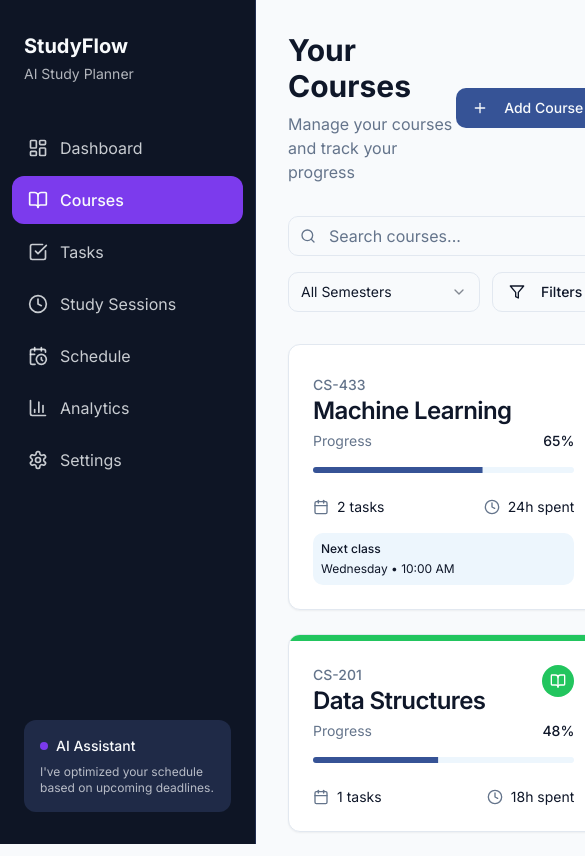
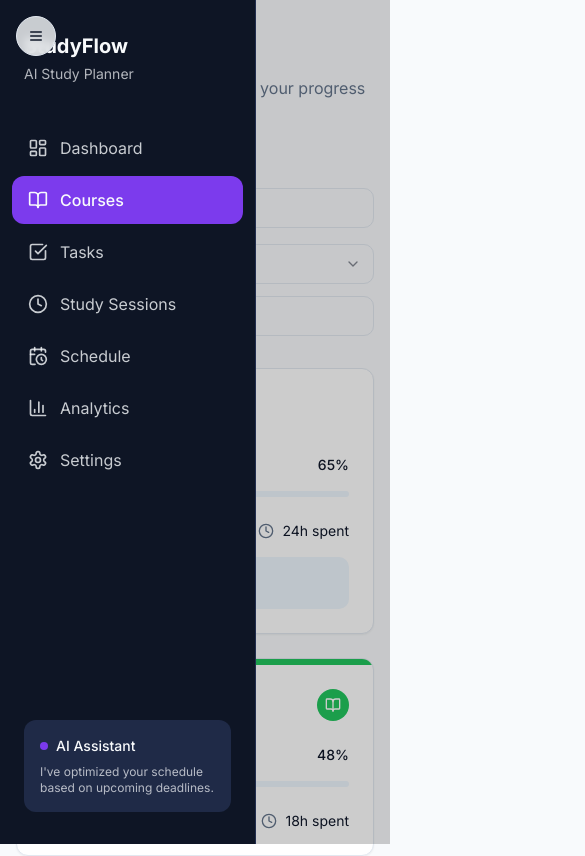
Before and after one commit to growthforge/learnwise-tracker, a React (Vite) app: page /courses in a window 390 px wide. Shown: the top 856 px of the page, 585 px wide, since content can reach past the window. Built offline with nearby package versions, Linux system fonts and the light colour scheme.

Commit message:
Address responsiveness and functionality
The previous commit did not fully address the responsiveness issues or implement the requested functionalities. This commit aims to resolve these problems and ensure a complete responsive design.

```diff
--- a/src/App.tsx
+++ b/src/App.tsx
@@ -4,6 +4,7 @@ import { Toaster as Sonner } from "@/components/ui/sonner";
 import { TooltipProvider } from "@/components/ui/tooltip";
 import { QueryClient, QueryClientProvider } from "@tanstack/react-query";
 import { BrowserRouter, Routes, Route } from "react-router-dom";
+import Layout from "./components/Layout";
 import Index from "./pages/Index";
 import NotFound from "./pages/NotFound";
 import Tasks from "./pages/Tasks";
@@ -12,8 +13,8 @@ import Analytics from "./pages/Analytics";
 import Schedule from "./pages/Schedule";
 import Sessions from "./pages/Sessions";
 import Settings from "./pages/Settings";
-import Layout from "./components/Layout";
 
+// Create a client
 const queryClient = new QueryClient();
 
 const App = () => (
--- a/src/components/Layout.tsx
+++ b/src/components/Layout.tsx
@@ -1,19 +1,42 @@
 
-import React, { ReactNode } from "react";
+import React, { ReactNode, useState } from "react";
 import Sidebar from "./Sidebar";
 import { AnimatePresence } from "framer-motion";
 import AnimatedTransition from "./AnimatedTransition";
+import { Menu } from "lucide-react";
+import { Button } from "@/components/ui/button";
 
 interface LayoutProps {
   children: ReactNode;
 }
 
 const Layout: React.FC<LayoutProps> = ({ children }) => {
+  const [sidebarOpen, setSidebarOpen] = useState(true);
+
   return (
-    <div className="flex min-h-screen bg-background">
-      <Sidebar />
-      <main className="flex-1 pl-64">
-        <div className="container py-8 px-8 max-w-7xl mx-auto">
+    <div className="flex min-h-screen bg-background relative">
+      {/* Mobile sidebar toggle button */}
+      <div className="fixed top-4 left-4 z-50 md:hidden">
+        <Button
+          size="icon"
+          variant="outline"
+          onClick={() => setSidebarOpen(!sidebarOpen)}
+          className="h-10 w-10 rounded-full bg-background/80 backdrop-blur-sm"
+        >
+          <Menu className="h-5 w-5" />
+        </Button>
+      </div>
+
+      {/* Sidebar - hidden on mobile by default */}
+      <div className={`${sidebarOpen ? 'translate-x-0' : '-translate-x-full'}
+                       fixed md:relative z-40 transition-transform duration-300 md:translate-x-0`}>
+        <Sidebar />
+      </div>
+
+      {/* Main content area - full width on mobile, with sidebar space on desktop */}
+      <main className={`flex-1 transition-all duration-300 w-full
+                        ${sidebarOpen ? 'md:pl-64' : 'pl-0'}`}>
+        <div className="container py-8 px-4 md:px-8 max-w-7xl mx-auto">
           <AnimatePresence mode="wait">
             <AnimatedTransition>
               {children}
@@ -21,6 +44,14 @@ const Layout: React.FC<LayoutProps> = ({ children }) => {
           </AnimatePresence>
         </div>
       </main>
+
+      {/* Overlay for mobile when sidebar is open */}
+      {sidebarOpen && (
+        <div
+          className="fixed inset-0 bg-black/20 z-30 md:hidden"
+          onClick={() => setSidebarOpen(false)}
+        />
+      )}
     </div>
   );
 };
--- a/src/components/Sidebar.tsx
+++ b/src/components/Sidebar.tsx
@@ -56,13 +56,13 @@ const Sidebar: React.FC = () => {
   ];
 
   return (
-    <div className="h-screen w-64 bg-sidebar fixed left-0 top-0 flex flex-col py-4 border-r border-sidebar-border">
+    <div className="h-screen w-64 bg-sidebar fixed left-0 top-0 flex flex-col py-4 border-r border-sidebar-border overflow-y-auto">
       <div className="px-6 py-4 mb-4">
         <h1 className="text-xl font-bold text-sidebar-foreground">StudyFlow</h1>
         <p className="text-sidebar-foreground/70 text-sm mt-1">AI Study Planner</p>
       </div>
 
-      <div className="space-y-1 px-3 mt-2">
+      <div className="space-y-1 px-3 mt-2 flex-1">
         {navItems.map((item) => (
           <SidebarLink
             key={item.path}
--- a/src/index.css
+++ b/src/index.css
@@ -134,4 +134,20 @@
     @apply opacity-0 animate-slide-up;
     animation-fill-mode: forwards;
   }
+
+  /* Responsive utility classes */
+  .responsive-container {
+    @apply px-4 sm:px-6 md:px-8 w-full max-w-7xl mx-auto;
+  }
+
+  .responsive-grid {
+    @apply grid grid-cols-1 sm:grid-cols-2 lg:grid-cols-3 xl:grid-cols-4 gap-4 sm:gap-6;
+  }
 }
+
+/* Mobile-specific styles */
+@media (max-width: 768px) {
+  body {
+    @apply overflow-x-hidden;
+  }
+}
--- a/src/pages/Courses.tsx
+++ b/src/pages/Courses.tsx
@@ -1,3 +1,4 @@
+
 import React from "react";
 import { Button } from "@/components/ui/button";
 import { Plus, Search, Filter, BookOpen } from "lucide-react";
@@ -90,12 +91,12 @@ const sampleCourses: Course[] = [
 const Courses: React.FC = () => {
   return (
     <>
-      <div className="flex justify-between items-center mb-8">
+      <div className="flex flex-col sm:flex-row sm:justify-between sm:items-center gap-4 mb-8">
         <div>
           <h1 className="text-3xl font-bold mb-2">Your Courses</h1>
           <p className="text-muted-foreground">Manage your courses and track your progress</p>
         </div>
-        <Button>
+        <Button className="self-start sm:self-center">
           <Plus className="w-4 h-4 mr-2" />
           Add Course
         </Button>
@@ -109,8 +110,8 @@ const Courses: React.FC = () => {
             className="pl-10"
           />
         </div>
-        <div className="flex gap-3">
-          <div className="w-48">
+        <div className="flex flex-col sm:flex-row gap-3">
+          <div className="w-full sm:w-48">
             <Select defaultValue="all">
               <SelectTrigger>
                 <SelectValue placeholder="Filter by semester" />
@@ -123,7 +124,7 @@ const Courses: React.FC = () => {
               </SelectContent>
             </Select>
           </div>
-          <Button variant="outline">
+          <Button variant="outline" className="w-full sm:w-auto">
             <Filter className="h-4 w-4 mr-2" />
             Filters
           </Button>
```
